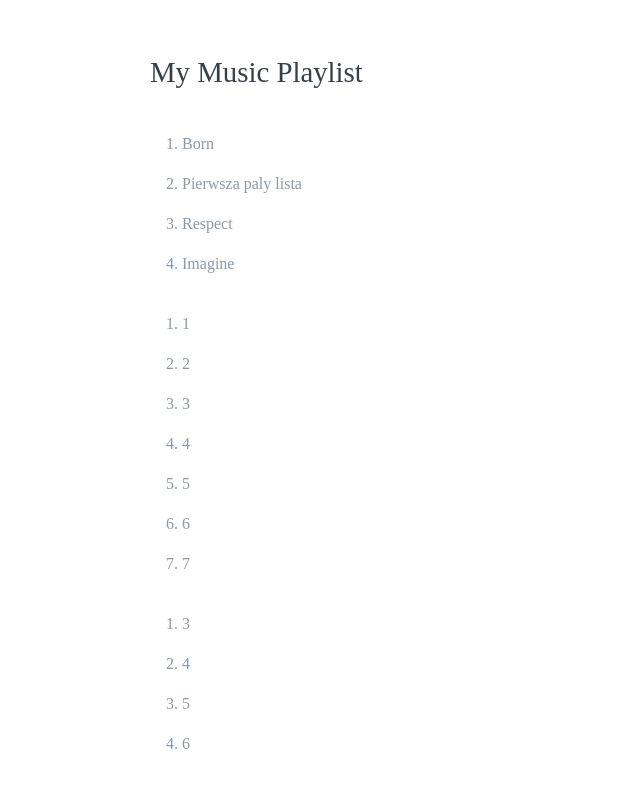
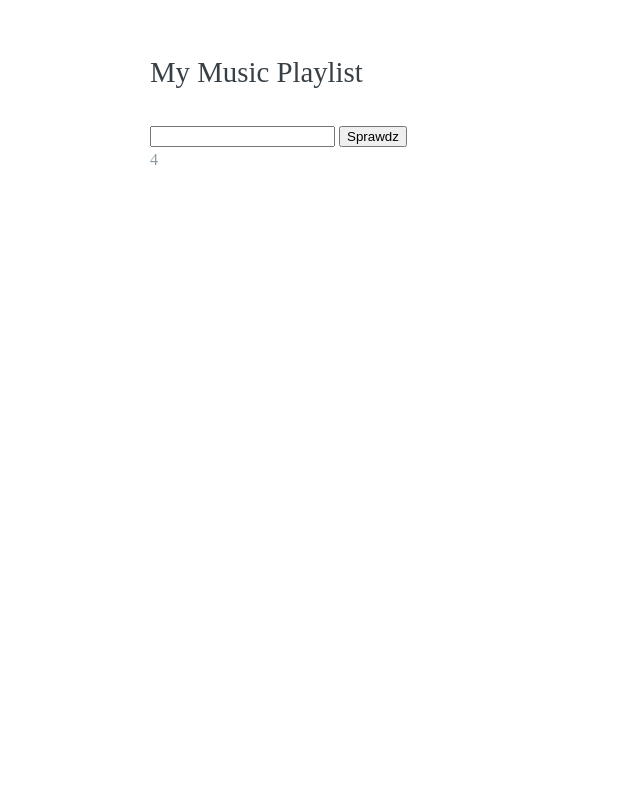
Before and after one commit to bartekfigat/Arrays, a plain HTML site: page index.html in a window 1280 px wide. Shown: the whole page, without its empty margins (0-640 px from the left). Drawn offline with Linux system fonts and the light colour scheme.

Commit message:
Add script two dimensional array

```diff
--- a/index.html
+++ b/index.html
@@ -8,6 +8,10 @@
 <body>
 <h1>My Music Playlist</h1>
 <div id="listDiv">
+    <form action="post">
+            <input type="text">
+            <button type="submit">Sprawdz</button>
+    </form>
 
 </div>
 <script src="js/helpers.js"></script>
--- a/js/playlist.js
+++ b/js/playlist.js
@@ -1,24 +1,66 @@
-var playList = [];
+// var playList = [];
 
-playList.push('Pierwsza paly lista');
-playList.push('Respect', 'Imagine');
-playList.unshift('Born');
-printList(playList);
+// playList.push('Pierwsza paly lista');
+// playList.push('Respect', 'Imagine');
+// playList.unshift('Born');
+// printList(playList);
 
 
-var nums = [1, 2, 3, 4, 5];
+// var nums = [1, 2, 3, 4, 5];
 
-console.log(nums.length);
+// console.log(nums.length);
 
-nums.push(6, 7);
+// nums.push(6, 7);
 
-printList(nums);
+// printList(nums);
 
-nums.pop();
-nums.unshift(0);
-nums.shift();
-nums.shift();
-nums.shift();
+// nums.pop();
+// nums.unshift(0);
+// nums.shift();
+// nums.shift();
+// nums.shift();
 
 
-printList(nums);
+// printList(nums);
+
+// var playList = [
+//     'I Did It My Way',
+//     'Respect',
+//     'Imagine',
+//     'Born to Run',
+//     'Louie Louie',
+//     'Maybellene'
+//   ];
+
+//   function print(message) {
+//     document.write(message);
+//   }
+
+
+// function printList( list ) {
+//     var listHTML = '<ol>';
+//     for (var i = 0; i < list.length; i += 1) {
+//         listHTML += '<li>' + list[i] + '</li>';
+//     }
+//   listHTML += '</ol>';
+//   print(listHTML);
+// }
+
+// printList(palyList);
+
+var count;
+
+var pytania = [
+           ['Jaki kolor ma żaba', 'Zielony'],
+           ['Jakie jest naszubsze zwierze na świecie', 'gazela'],
+           ['Następne pytanie', 'Jest takie'],
+           ['Następna Array']
+];
+    for(var i = 0; i <= pytania.length; i += 1){
+        console.log(pytania[i]);
+
+    }
+
+   const counter =  Math.floor(pytania.length);
+
+   document.write(counter);
```
